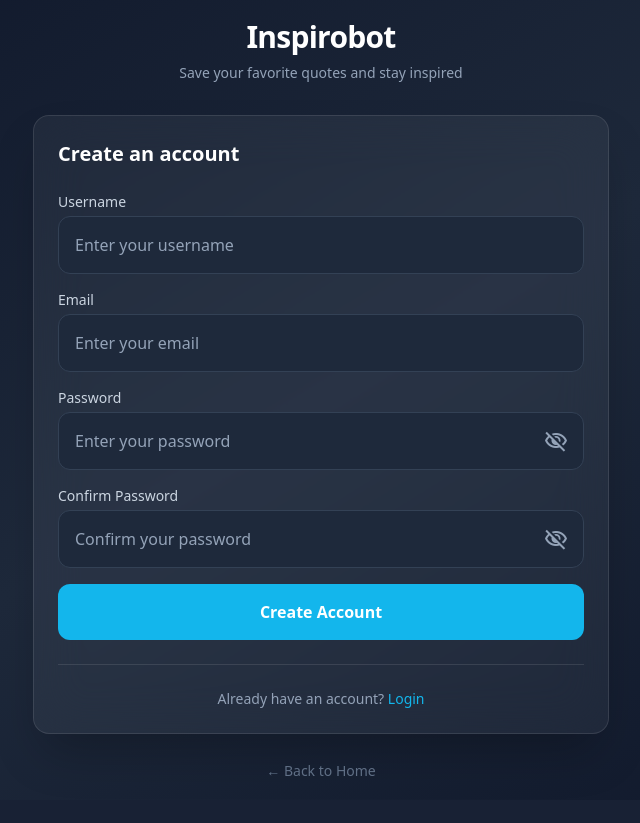
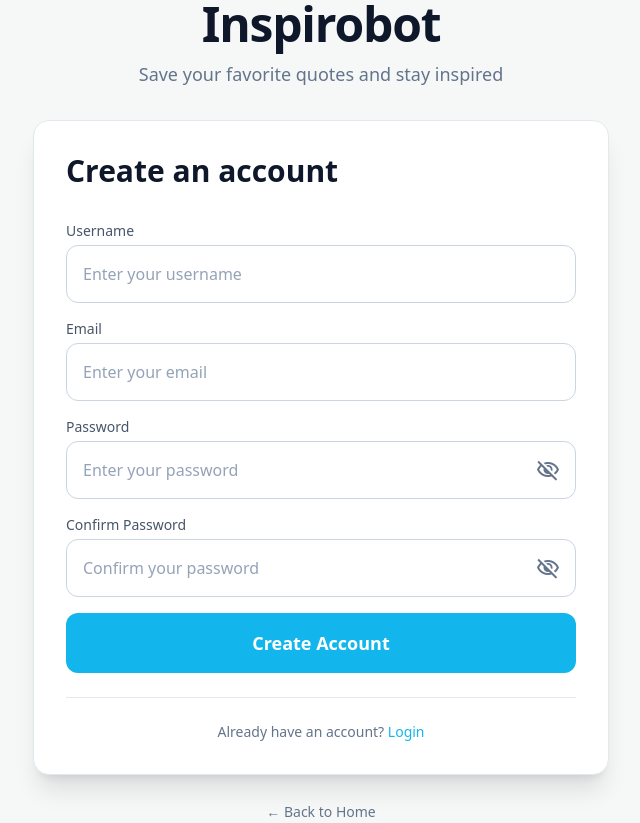
Before and after one commit to nightman19/inspirobot, a Django app: page /accounts/register/ in a window 1280 px wide. Shown: the whole page, without its empty margins (319-959 px from the left). Before the commit the page ends 776 px from the top, so only its background shows below. Run offline with Django 5.2, Linux system fonts and the light colour scheme; some libraries are stand-ins or nearby versions.

Commit message:
Make login/register pages theme-aware, unify typography scale

```diff
--- a/src/accounts/templates/accounts/register.html
+++ b/src/accounts/templates/accounts/register.html
@@ -7,27 +7,34 @@
     <title>Register • Inspirobot</title>
     <link href="{% static 'css/dist/styles.css' %}" rel="stylesheet">
     <link href="https://fonts.googleapis.com/css2?family=Material+Symbols+Outlined:wght,FILL@100..700,0..1&amp;display=swap" rel="stylesheet"/>
+    <script>
+        if (localStorage.getItem("theme") === "dark") {
+            document.documentElement.classList.add("dark");
+        } else {
+            document.documentElement.classList.remove("dark");
+        }
+    </script>
 </head>
 
-<body class="min-h-screen bg-gradient-to-br from-slate-900 via-slate-800 to-slate-900 flex items-center justify-center px-4">
+<body class="min-h-screen bg-background-light dark:bg-gradient-to-br dark:from-slate-900 dark:via-slate-800 dark:to-slate-900 flex items-center justify-center px-4">
 
     <!-- App Container -->
     <div class="w-full max-w-xl">
 
         <!-- Logo / Title -->
         <div class="text-center mb-8">
-            <h1 class="text-3xl font-bold text-white tracking-tight">
+            <h1 class="text-5xl font-bold text-slate-900 dark:text-white tracking-tight">
                 Inspirobot
             </h1>
-            <p class="text-slate-400 text-sm mt-2">
+            <p class="text-slate-500 dark:text-slate-400 text-lg mt-3">
                 Save your favorite quotes and stay inspired
             </p>
         </div>
 
         <!-- Card -->
-        <div class="bg-white/5 backdrop-blur-xl border border-white/10 rounded-2xl p-6 shadow-2xl">
+        <div class="bg-white dark:bg-white/5 backdrop-blur-xl border border-slate-200 dark:border-white/10 rounded-2xl p-8 shadow-xl dark:shadow-2xl">
 
-            <h2 class="text-xl font-semibold text-white mb-6">
+            <h2 class="text-3xl font-semibold text-slate-900 dark:text-white mb-8">
                 Create an account
             </h2>
 
@@ -37,7 +44,7 @@
 
                 <!-- Username -->
                 <div>
-                    <label class="block text-sm text-slate-300 mb-1">
+                    <label class="block text-sm text-slate-600 dark:text-slate-300 mb-1">
                         Username
                     </label>
                     <input
@@ -47,13 +54,13 @@
                         value="{{ form.username.value|default_if_none:'' }}"
                         required
                         autocomplete="username"
-                        class="w-full rounded-xl border border-slate-700 bg-slate-800 px-4 py-4 text-white placeholder:text-slate-400 focus:border-primary focus:outline-none"
+                        class="w-full rounded-xl border border-slate-300 dark:border-slate-700 bg-white dark:bg-slate-800 px-4 py-4 text-base text-slate-900 dark:text-white placeholder:text-slate-400 focus:border-primary focus:outline-none"
                         placeholder="Enter your username"
                     >
                 </div>
 
                 <div>
-                    <label class="block text-sm text-slate-300 mb-1">
+                    <label class="block text-sm text-slate-600 dark:text-slate-300 mb-1">
                         Email
                     </label>
                     <input
@@ -63,14 +70,14 @@
                         value="{{ form.email.value|default_if_none:'' }}"
                         required
                         autocomplete="email"
-                        class="w-full rounded-xl border border-slate-700 bg-slate-800 px-4 py-4 text-white placeholder:text-slate-400 focus:border-primary focus:outline-none"
+                        class="w-full rounded-xl border border-slate-300 dark:border-slate-700 bg-white dark:bg-slate-800 px-4 py-4 text-base text-slate-900 dark:text-white placeholder:text-slate-400 focus:border-primary focus:outline-none"
                         placeholder="Enter your email"
                     >
                 </div>
 
                 <!-- Password -->
                 <div>
-                    <label class="block text-sm text-slate-300 mb-1">
+                    <label class="block text-sm text-slate-600 dark:text-slate-300 mb-1">
                         Password
                     </label>
                     <div class="relative">
@@ -80,12 +87,12 @@
                             id="id_password1"
                             required
                             autocomplete="new-password"
-                            class="w-full rounded-xl border border-slate-700 bg-slate-800 px-4 py-4 pr-12 text-white placeholder:text-slate-400 focus:border-primary focus:outline-none"
+                            class="w-full rounded-xl border border-slate-300 dark:border-slate-700 bg-white dark:bg-slate-800 px-4 py-4 pr-12 text-base text-slate-900 dark:text-white placeholder:text-slate-400 focus:border-primary focus:outline-none"
                             placeholder="Enter your password"
                         >
                         <button
                             type="button"
-                            class="password-toggle absolute inset-y-0 right-0 flex items-center px-4 text-slate-400 hover:text-white"
+                            class="password-toggle absolute inset-y-0 right-0 flex items-center px-4 text-slate-500 dark:text-slate-400 hover:text-slate-900 dark:hover:text-white"
                             data-target="id_password1"
                             aria-label="Show password"
                         >
@@ -96,7 +103,7 @@
 
                 <!-- Password Confirmation -->
                 <div>
-                    <label class="block text-sm text-slate-300 mb-1">
+                    <label class="block text-sm text-slate-600 dark:text-slate-300 mb-1">
                         Confirm Password
                     </label>
                     <div class="relative">
@@ -106,12 +113,12 @@
                             id="id_password2"
                             required
                             autocomplete="new-password"
-                            class="w-full rounded-xl border border-slate-700 bg-slate-800 px-4 py-4 pr-12 text-white placeholder:text-slate-400 focus:border-primary focus:outline-none"
+                            class="w-full rounded-xl border border-slate-300 dark:border-slate-700 bg-white dark:bg-slate-800 px-4 py-4 pr-12 text-base text-slate-900 dark:text-white placeholder:text-slate-400 focus:border-primary focus:outline-none"
                             placeholder="Confirm your password"
                         >
                         <button
                             type="button"
-                            class="password-toggle absolute inset-y-0 right-0 flex items-center px-4 text-slate-400 hover:text-white"
+                            class="password-toggle absolute inset-y-0 right-0 flex items-center px-4 text-slate-500 dark:text-slate-400 hover:text-slate-900 dark:hover:text-white"
                             data-target="id_password2"
                             aria-label="Show password"
                         >
@@ -122,7 +129,7 @@
 
                 <!-- Errors -->
                 {% if form.errors %}
-                    <div class="text-red-400 text-sm">
+                    <div class="text-red-500 dark:text-red-400 text-sm">
                         {% for field in form %}
                             {% for error in field.errors %}
                                 {{ error }}
@@ -136,17 +143,17 @@
 
                 <!-- Button -->
                 <button type="submit"
-                    class="w-full mt-4 bg-primary text-white py-4 rounded-xl font-semibold
+                    class="w-full mt-4 bg-primary text-white py-4 rounded-xl text-lg font-semibold
                            hover:bg-primary/90 transition active:scale-95">
                     Create Account
                 </button>
             </form>
 
             <!-- Divider -->
-            <div class="my-6 border-t border-white/10"></div>
+            <div class="my-6 border-t border-slate-200 dark:border-white/10"></div>
 
             <!-- Footer -->
-            <p class="text-center text-sm text-slate-400">
+            <p class="text-center text-sm text-slate-500 dark:text-slate-400">
                 Already have an account?
                 <a href="{% url 'login' %}">
                     <span class="text-primary font-medium">
@@ -159,7 +166,7 @@
 
         <!-- Back Link -->
         <div class="text-center mt-6">
-            <a href="/" class="text-slate-500 text-sm hover:text-white transition">
+            <a href="/" class="text-slate-500 text-sm hover:text-slate-900 dark:hover:text-white transition">
                 ← Back to Home
             </a>
         </div>
--- a/src/theme/static/css/dist/styles.css
+++ b/src/theme/static/css/dist/styles.css
@@ -1249,31 +1266,42 @@ select {
   border-color: rgb(226 232 240 / var(--tw-border-opacity));
 }
 
-.border-slate-700 {
+.border-slate-300 {
   --tw-border-opacity: 1;
-  border-color: rgb(51 65 85 / var(--tw-border-opacity));
+  border-color: rgb(203 213 225 / var(--tw-border-opacity));
 }
 
 .border-transparent {
   border-color: transparent;
 }
 
-.border-white\/10 {
-  border-color: rgb(255 255 255 / 0.1);
-}
-
 .border-t-transparent {
   border-top-color: transparent;
 }
 
+.bg-amber-500 {
+  --tw-bg-opacity: 1;
+  background-color: rgb(245 158 11 / var(--tw-bg-opacity));
+}
+
 .bg-background-light {
   --tw-bg-opacity: 1;
   background-color: rgb(246 248 248 / var(--tw-bg-opacity));
 }
 
+.bg-blue-500 {
+  --tw-bg-opacity: 1;
+  background-color: rgb(59 130 246 / var(--tw-bg-opacity));
+}
+
 .bg-emerald-100 {
   --tw-bg-opacity: 1;
   background-color: rgb(209 250 229 / var(--tw-bg-opacity));
+}
+
+.bg-emerald-500 {
+  --tw-bg-opacity: 1;
+  background-color: rgb(16 185 129 / var(--tw-bg-opacity));
 }
 
 .bg-gray-50 {
@@ -1333,10 +1366,6 @@ select {
   background-color: rgb(255 255 255 / 0.2);
 }
 
-.bg-white\/5 {
-  background-color: rgb(255 255 255 / 0.05);
-}
-
 .bg-white\/60 {
   background-color: rgb(255 255 255 / 0.6);
 }
@@ -1347,16 +1376,6 @@ select {
 
 .bg-gradient-to-b {
   background-image: linear-gradient(to bottom, var(--tw-gradient-stops));
-}
-
-.bg-gradient-to-br {
-  background-image: linear-gradient(to bottom right, var(--tw-gradient-stops));
-}
-
-.from-slate-900 {
-  --tw-gradient-from: #0f172a var(--tw-gradient-from-position);
-  --tw-gradient-to: rgb(15 23 42 / 0) var(--tw-gradient-to-position);
-  --tw-gradient-stops: var(--tw-gradient-from), var(--tw-gradient-to);
 }
 
 .from-transparent {
@@ -1365,20 +1384,11 @@ select {
   --tw-gradient-stops: var(--tw-gradient-from), var(--tw-gradient-to);
 }
 
-.via-slate-800 {
-  --tw-gradient-to: rgb(30 41 59 / 0)  var(--tw-gradient-to-position);
-  --tw-gradient-stops: var(--tw-gradient-from), #1e293b var(--tw-gradient-via-position), var(--tw-gradient-to);
-}
-
 .via-white\/10 {
   --tw-gradient-to: rgb(255 255 255 / 0)  var(--tw-gradient-to-position);
   --tw-gradient-stops: var(--tw-gradient-from), rgb(255 255 255 / 0.1) var(--tw-gradient-via-position), var(--tw-gradient-to);
 }
 
-.to-slate-900 {
-  --tw-gradient-to: #0f172a var(--tw-gradient-to-position);
-}
-
 .to-white\/80 {
   --tw-gradient-to: rgb(255 255 255 / 0.8) var(--tw-gradient-to-position);
 }
@@ -1401,6 +1411,10 @@ select {
 
 .p-6 {
   padding: 1.5rem;
+}
+
+.p-8 {
+  padding: 2rem;
 }
 
 .px-1 {
@@ -1779,9 +1788,21 @@ select {
   box-shadow: var(--tw-ring-offset-shadow, 0 0 #0000), var(--tw-ring-shadow, 0 0 #0000), var(--tw-shadow);
 }
 
+.shadow-xl {
+  --tw-shadow: 0 20px 25px -5px rgb(0 0 0 / 0.1), 0 8px 10px -6px rgb(0 0 0 / 0.1);
+  --tw-shadow-colored: 0 20px 25px -5px var(--tw-shadow-color), 0 8px 10px -6px var(--tw-shadow-color);
+  box-shadow: var(--tw-ring-offset-shadow, 0 0 #0000), var(--tw-ring-shadow, 0 0 #0000), var(--tw-shadow);
+}
+
 .shadow-slate-200\/50 {
   --tw-shadow-color: rgb(226 232 240 / 0.5);
   --tw-shadow: var(--tw-shadow-colored);
+}
+
+.backdrop-blur {
+  --tw-backdrop-blur: blur(8px);
+  -webkit-backdrop-filter: var(--tw-backdrop-blur) var(--tw-backdrop-brightness) var(--tw-backdrop-contrast) var(--tw-backdrop-grayscale) var(--tw-backdrop-hue-rotate) var(--tw-backdrop-invert) var(--tw-backdrop-opacity) var(--tw-backdrop-saturate) var(--tw-backdrop-sepia);
+          backdrop-filter: var(--tw-backdrop-blur) var(--tw-backdrop-brightness) var(--tw-backdrop-contrast) var(--tw-backdrop-grayscale) var(--tw-backdrop-hue-rotate) var(--tw-backdrop-invert) var(--tw-backdrop-opacity) var(--tw-backdrop-saturate) var(--tw-backdrop-sepia);
 }
 
 .backdrop-blur-lg {
```
Also changed, not shown: other parts of src/theme/static/css/dist/styles.css (+68 -8 lines), src/templates/registration/login.html (+22 -15 lines).
